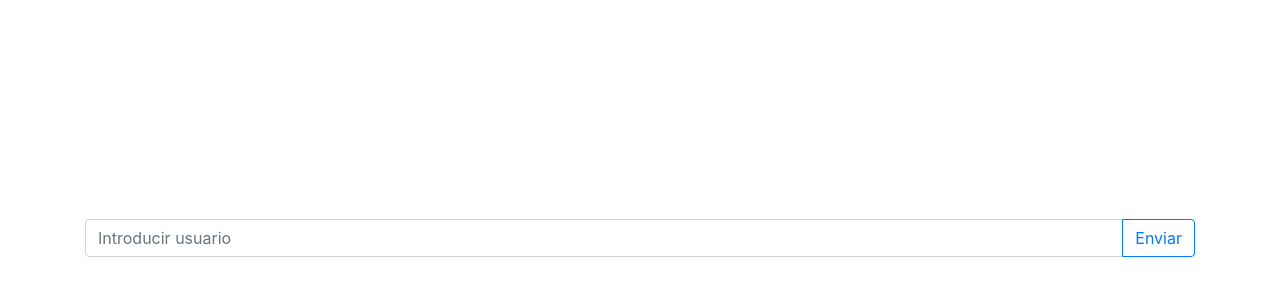
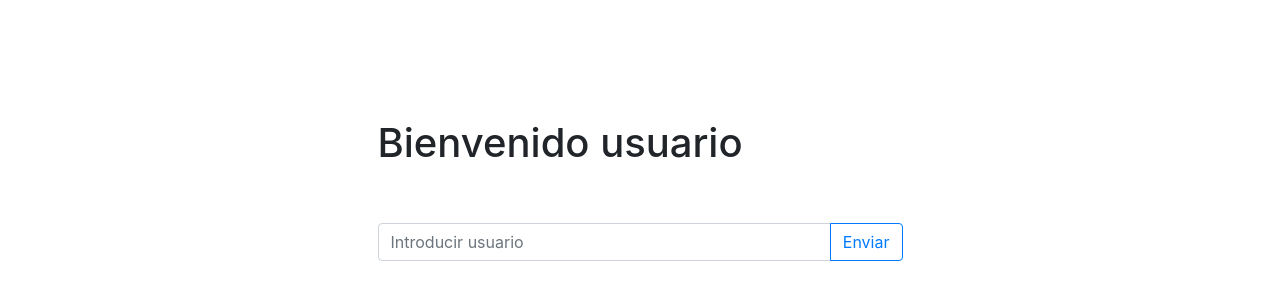
Before and after one commit to brianfiszman/chatlify, a React app: page / in a window 1280 px wide. Shown: the part 162-462 px from the top of the page. Built offline with nearby package versions, Linux system fonts and the light colour scheme.

Commit message:
Better "Login"

```diff
--- a/src/App.js
+++ b/src/App.js
@@ -1,6 +1,6 @@
 import React, { Component } from "react";
 import ChatApp from "./ChatApp";
-import InputUser from "./Login/InputUser";
+import Login from "./Login/Login";
 import { BrowserRouter, Route, Switch } from "react-router-dom";
 
 class App extends Component {
@@ -12,7 +12,7 @@ class App extends Component {
     return (
       <BrowserRouter>
         <Switch>
-          <Route exact path="/" component={InputUser} />
+          <Route exact path="/" component={Login} />
           <Route path="/chatapp/:user" component={ChatApp} />
         </Switch>
       </BrowserRouter>
--- /dev/null
+++ b/src/Login/Header.js
@@ -0,0 +1,9 @@
+import React, { Component } from "react";
+
+class Header extends Component {
+  render() {
+    return <h1 className="col-12 col-md-8 col-lg-6 mx-auto pb-5">Bienvenido usuario</h1>;
+  }
+}
+
+export default Header;
--- a/src/Login/InputUser.js
+++ b/src/Login/InputUser.js
@@ -1,46 +1,17 @@
 import React, { Component } from "react";
-import { Redirect } from "react-router-dom";
 
 class InputUser extends Component {
   constructor(props) {
     super(props);
-
-    this.state = {
-      user: "",
-      fireRedirect: false
-    };
-  }
-
-  handleSubmit(e) {
-    e.preventDefault();
-    if (this.state.user) {
-      this.setState({
-        fireRedirect: true
-      });
-    } else {
-      alert("Por favor introducir usuario");
-    }
-  }
-
-  updateUser(e) {
-    this.setState({
-      user: e.target.value
-    });
   }
 
   render() {
     return (
-      <article className="row h-100 align-items-center">
-        {this.state.fireRedirect ? (
-          <Redirect push to={"/chatapp/" + this.state.user} />
-        ) : (
-          ""
-        )}
       <form
-          className="col-12 input-group align-middle"
+        className="col-12 col-md-8 col-lg-6 mx-auto pb-5 mb-5 align-middle input-group"
         action=""
         method="get"
-          onSubmit={this.handleSubmit.bind(this)}
+        onSubmit={this.props.handleSubmit}
       >
         <input
           type="text"
@@ -48,7 +19,7 @@ class InputUser extends Component {
           placeholder="Introducir usuario"
           aria-label="Introducir usuario"
           aria-describedby="basic-addon2"
-            onChange={this.updateUser.bind(this)}
+          onChange={this.props.updateUser}
         />
         <section className="input-group-append">
           <button className="btn btn-outline-primary" type="submit">
@@ -56,7 +27,6 @@ class InputUser extends Component {
           </button>
         </section>
       </form>
-      </article>
     );
   }
 }
--- /dev/null
+++ b/src/Login/Login.js
@@ -0,0 +1,57 @@
+import React, { Component } from "react";
+import InputUser from "./InputUser";
+import Header from "./Header";
+import { Redirect } from "react-router-dom";
+
+class Login extends Component {
+  constructor(props) {
+    super(props);
+
+    this.state = {
+      user: "",
+      fireRedirect: false
+    };
+  }
+
+  handleSubmit(e) {
+    e.preventDefault();
+    if (this.state.user) {
+      this.setState({
+        fireRedirect: true
+      });
+    } else {
+      alert("Por favor introducir usuario");
+    }
+  }
+
+  updateUser(e) {
+    this.setState({
+      user: e.target.value
+    });
+  }
+
+  render() {
+    return (
+      <article className="row align-content-center h-100">
+        <section className="col h-50">
+          <section className="row align-items-center align-content-center justify-content-center h-100">
+            <section className="col">
+              {this.state.fireRedirect ? (
+                <Redirect push to={"/chatapp/" + this.state.user} />
+              ) : (
+                ""
+              )}
+              <Header />
+              <InputUser
+                handleSubmit={this.handleSubmit.bind(this)}
+                updateUser={this.updateUser.bind(this)}
+              />
+            </section>
+          </section>
+        </section>
+      </article>
+    );
+  }
+}
+
+export default Login;
```
Also changed, not shown: 1 other file (tests, documents, lock files or other folders). Lines whose indentation alone changed are shown as unchanged.
